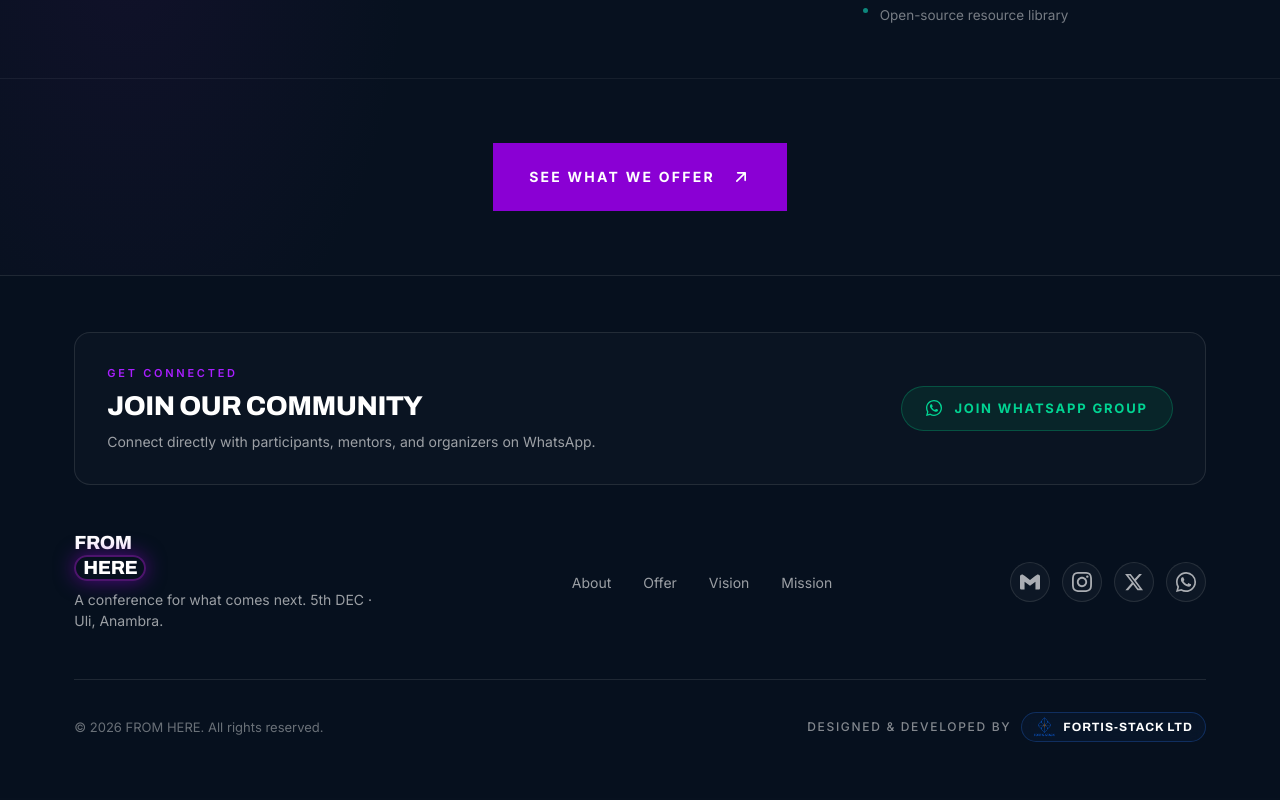
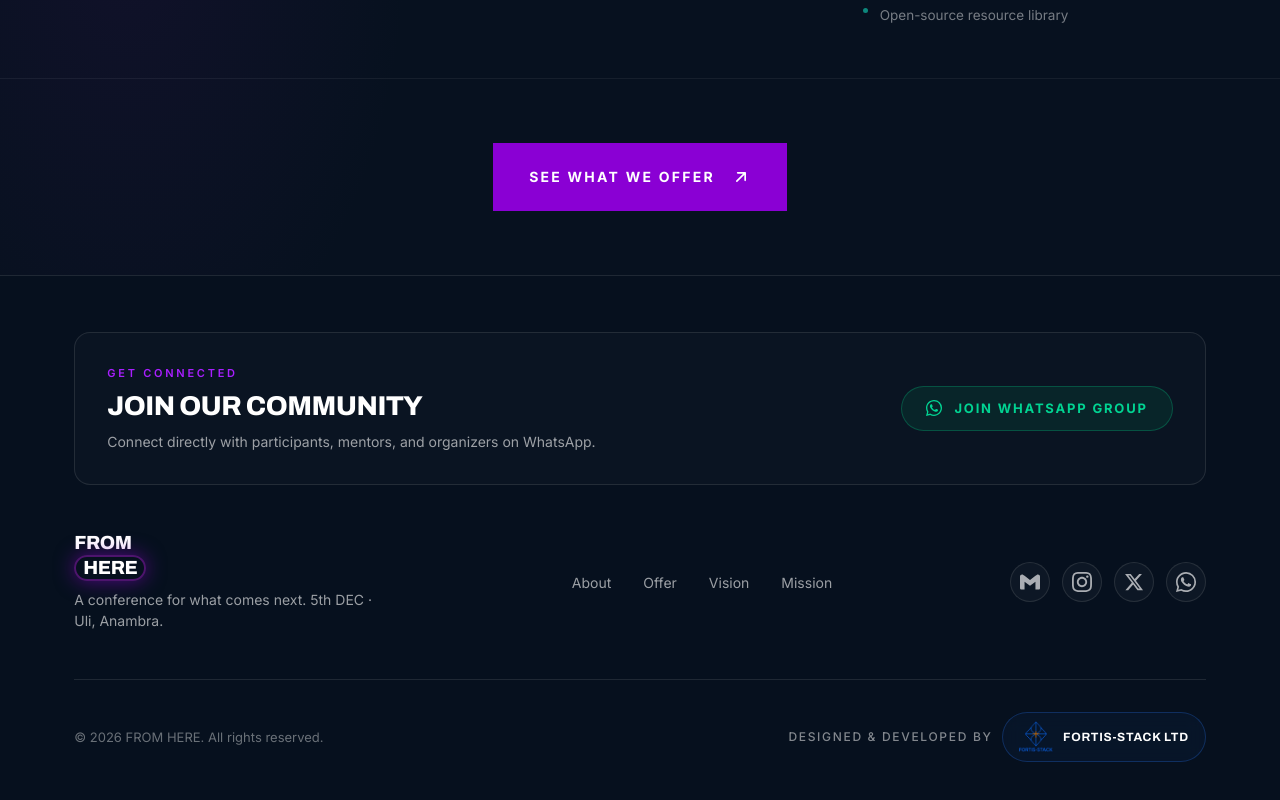
Before and after one commit to BRAVE-004/From-here, a Next.js app: page / in a window 1280 px wide. Shown: the part 8819-9619 px from the top of the page. Built offline with nearby package versions, Linux system fonts and the light colour scheme.

Commit message:
Enlarge Fortis-Stack logo in footer attribution

```diff
--- a/src/components/Footer.tsx
+++ b/src/components/Footer.tsx
@@ -135,16 +135,16 @@ export default function Footer() {
               href="https://fortis-stack.pages.dev/"
               target="_blank"
               rel="noopener noreferrer"
-              className="inline-flex items-center gap-2 rounded-full border border-blue-500/25 bg-blue-500/5 px-3 py-1 backdrop-blur-sm transition-all duration-300 hover:border-blue-500/50 hover:bg-blue-500/10 hover:shadow-[0_0_20px_rgba(59,130,246,0.2)]"
+              className="inline-flex items-center gap-2.5 rounded-full border border-blue-500/25 bg-blue-500/5 px-4 py-2 backdrop-blur-sm transition-all duration-300 hover:border-blue-500/50 hover:bg-blue-500/10 hover:shadow-[0_0_20px_rgba(59,130,246,0.2)]"
             >
               <Image
                 src="/images/fortis-stack-transparent.png"
                 alt="Fortis-Stack Ltd Logo"
-                width={20}
-                height={20}
-                className="h-5 w-auto object-contain"
+                width={32}
+                height={32}
+                className="h-8 w-auto object-contain"
               />
-              <span className="font-display font-bold uppercase tracking-[0.08em] text-white">
+              <span className="font-display font-bold uppercase tracking-[0.06em] text-[12px] text-white">
                 Fortis-Stack Ltd
               </span>
             </a>
```
